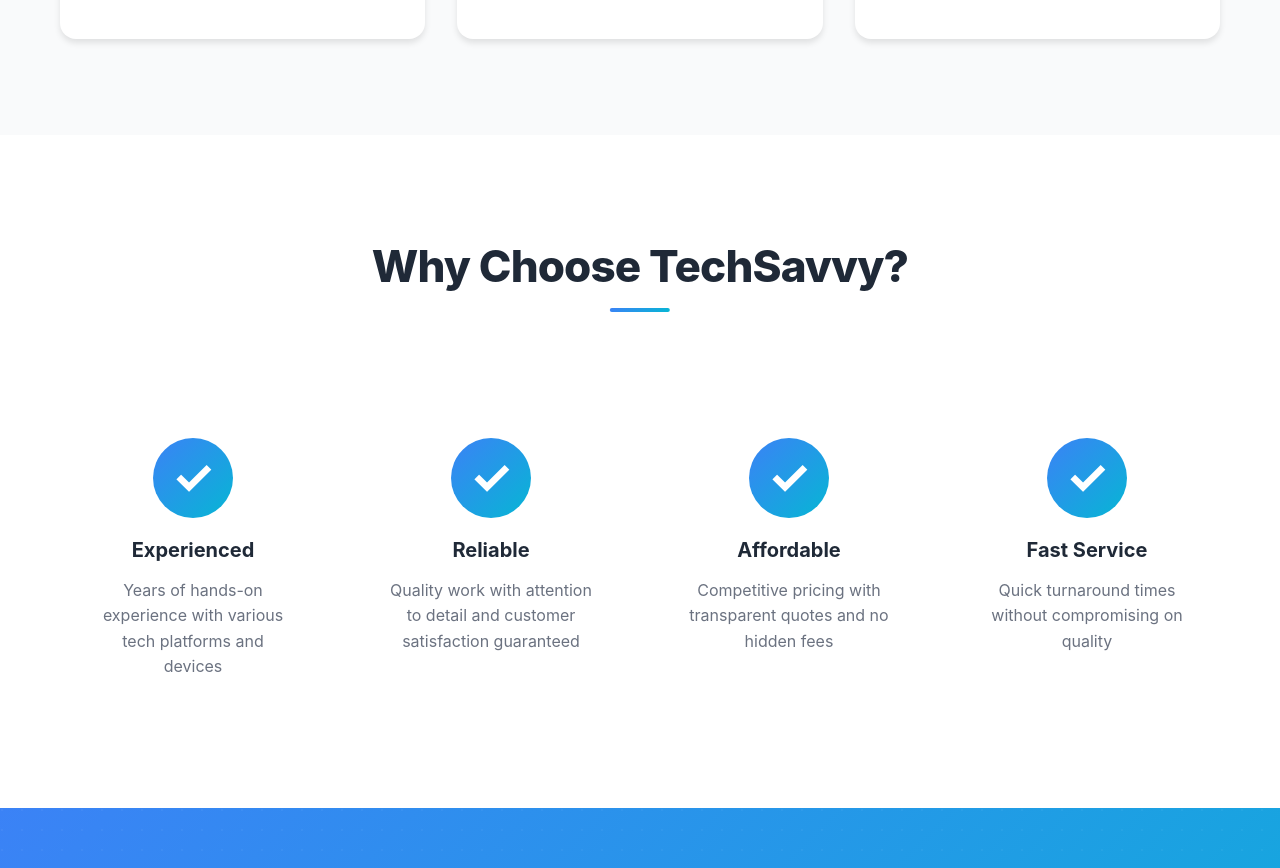
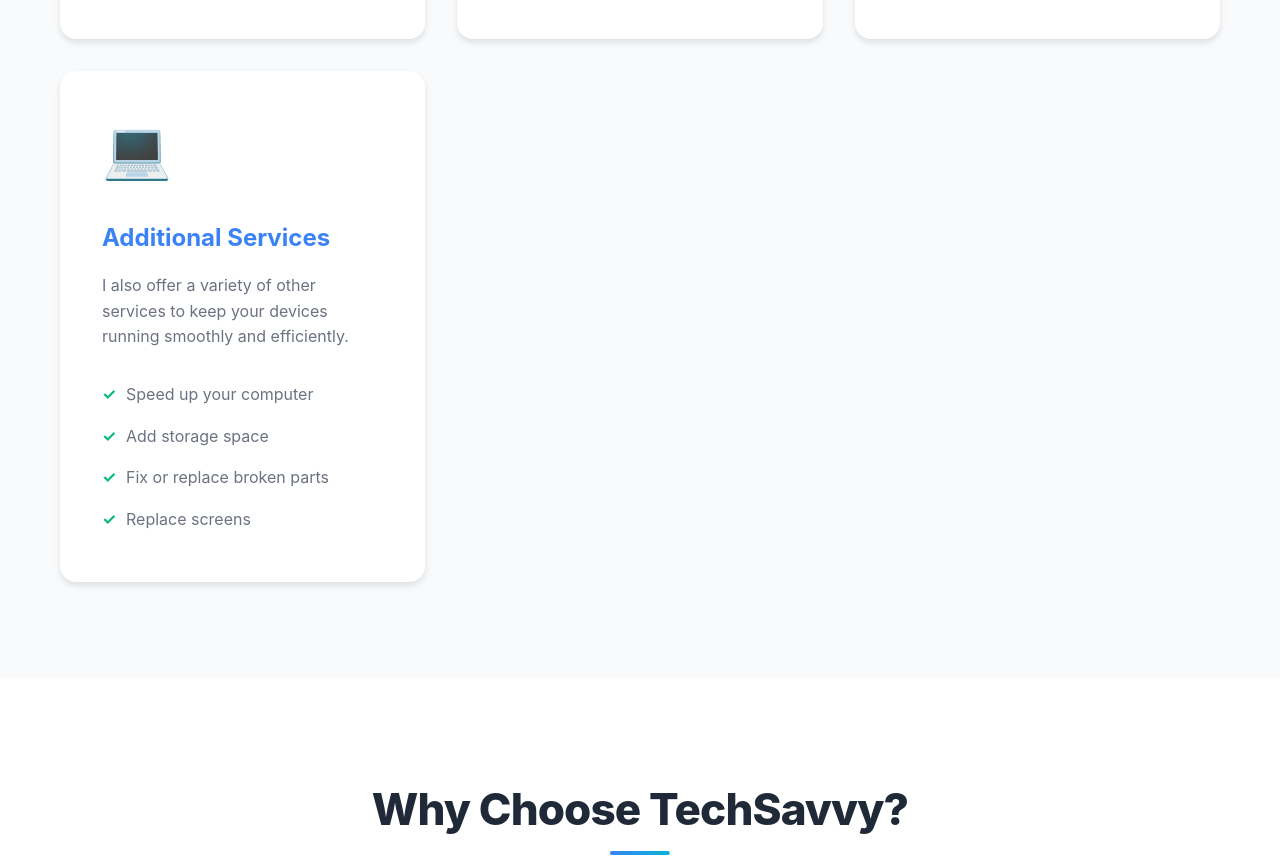
Before and after one commit to BagpipesRbetter/techsavvy, a plain HTML site: page index.html in a window 1280 px wide. Shown: the part 1322-2190 px from the top of the page. Drawn offline with Linux system fonts and the light colour scheme.

Commit message:
Update index.html with new content

```diff
--- a/index.html
+++ b/index.html
@@ -77,6 +77,17 @@
                         <li>Upgrade installation</li>
                     </ul>
                 </div>
+                <div class="service-card">
+                    <div class="service-icon">💻</div>
+                    <h3>Additional Services</h3>
+                    <p>I also offer a variety of other services to keep your devices running smoothly and efficiently.</p>
+                    <ul class="service-list">
+                        <li>Speed up your computer</li>
+                        <li>Add storage space</li>
+                        <li>Fix or replace broken parts</li>
+                        <li>Replace screens</li>
+                    </ul>
+                </div>
             </div>
         </div>
     </section>
```
